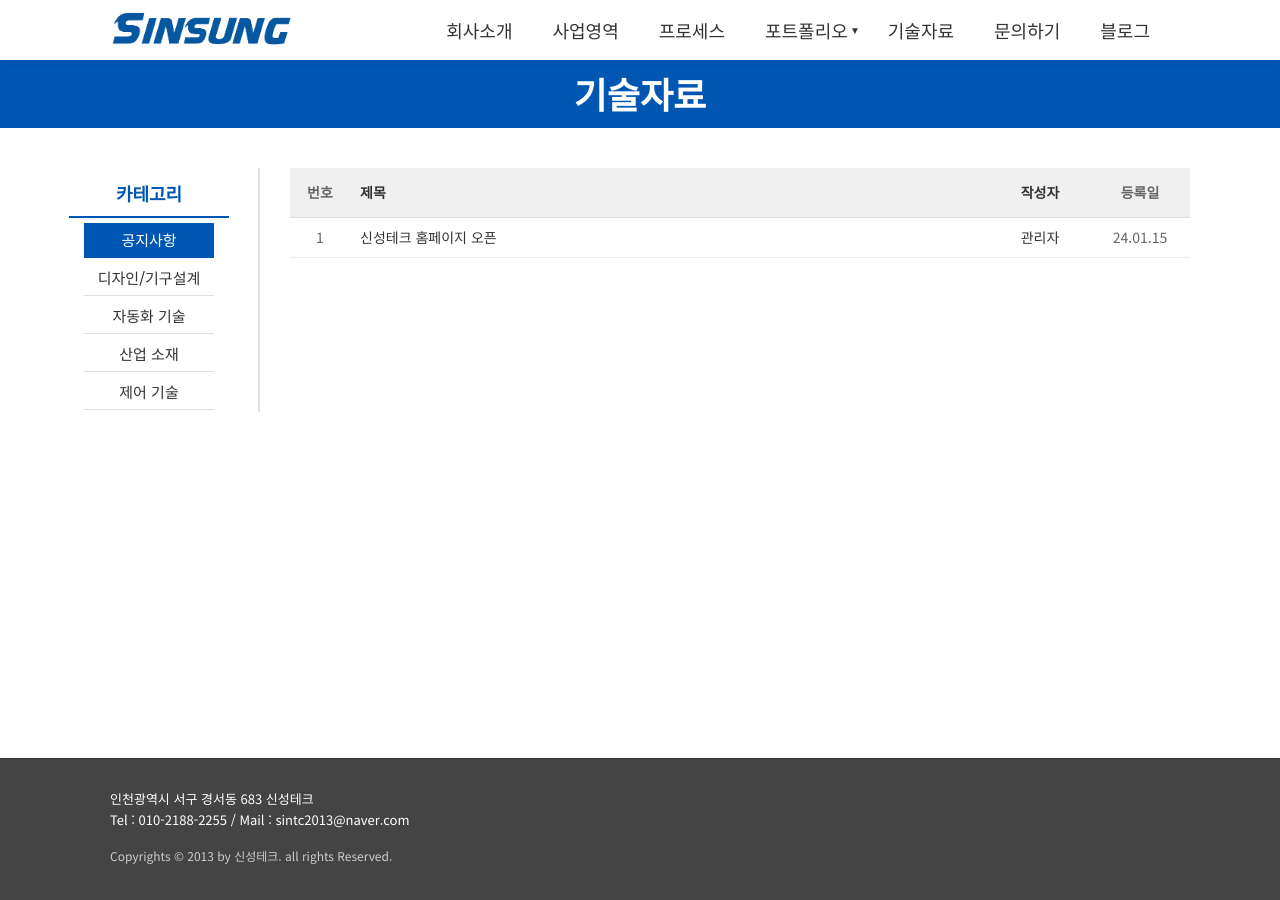
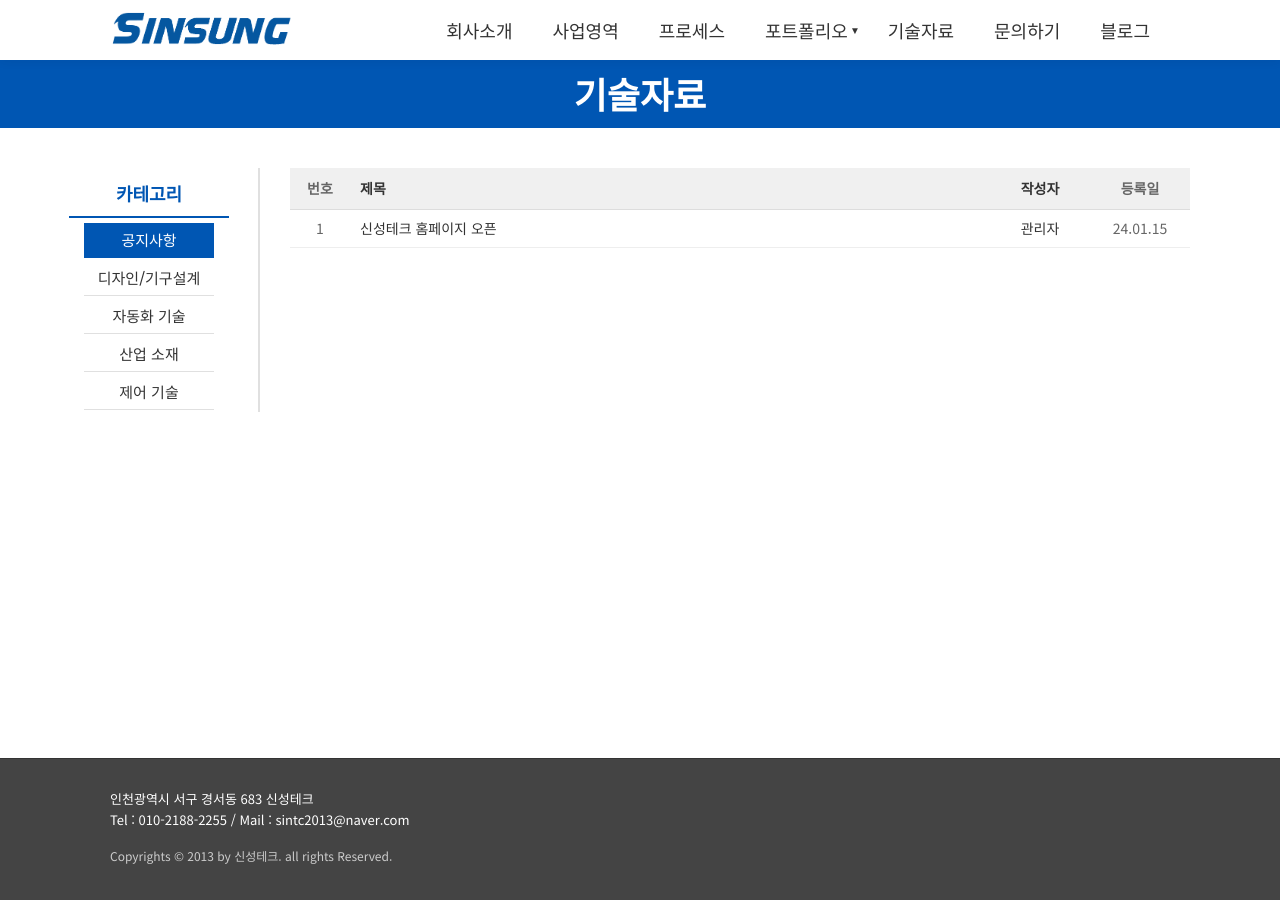
Before and after one commit to desert32-hash/Sintc2013, a Jekyll site: the page built from tech.html, in a window 1280 px wide. Built offline with Jekyll 4.4.1, drawn with Linux system fonts in a browser that asks for light colours.

Commit message:
Add files via upload

```diff
--- a/tech.html
+++ b/tech.html
@@ -150,7 +150,7 @@ permalink: /tech.html
 
         .post-table th {
             padding: 0 10px;
-            height: 50px;
+            height: 42px;
             text-align: center;
             font-weight: 600;
             color: #333;
@@ -161,7 +161,7 @@ permalink: /tech.html
 
         .post-table td {
             padding: 0 10px;
-            height: 40px;
+            height: 38px;
             border-bottom: 1px solid #eee;
             font-size: 14px;
             vertical-align: middle;
```
